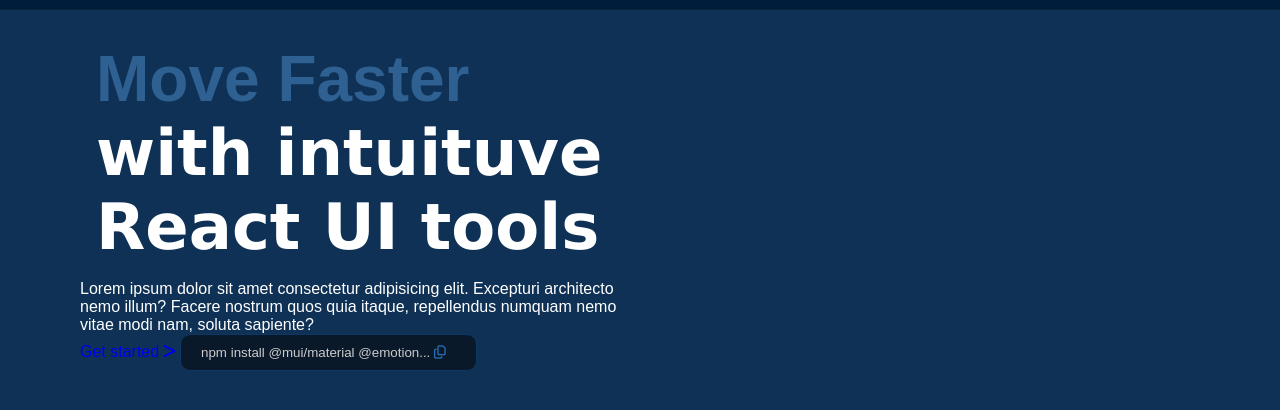
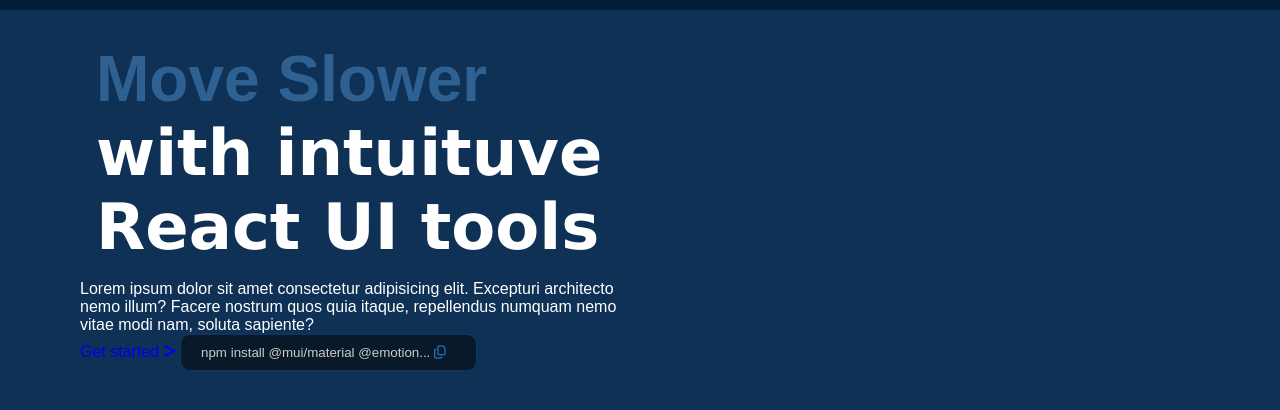
Before and after one commit to HamzaSaeed932/MUI-Project, a plain HTML site: page index.html in a window 1280 px wide. Shown: the part 50-460 px from the top of the page. Drawn offline with Linux system fonts and the light colour scheme.

Commit message:
Section one title changed

```diff
--- a/index.html
+++ b/index.html
@@ -74,7 +74,7 @@
 
     <section id="section-one">
         <div class="text">
-            <h1><span>Move Faster</span> with intuituve React UI tools</h1>
+            <h1><span>Move Slower</span> with intuituve React UI tools</h1>
             <p>Lorem ipsum dolor sit amet consectetur adipisicing elit. Excepturi architecto nemo illum? Facere nostrum quos quia itaque, repellendus numquam nemo vitae modi nam, soluta sapiente?</p>
             <a href="#">Get started <i class="fa-solid fa-greater-than"></i></a>
             <button>npm install @mui/material @emotion... <i class="fa-regular fa-copy"></i></button>
```
